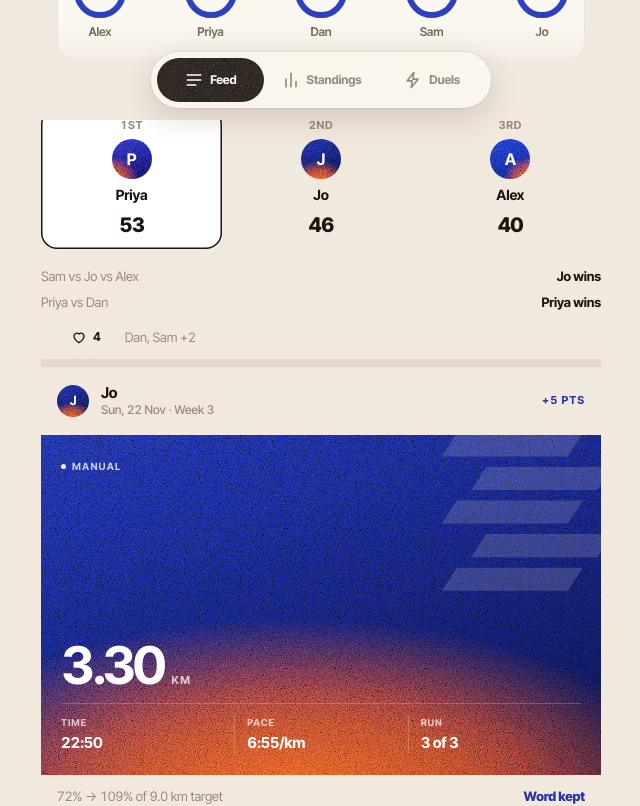
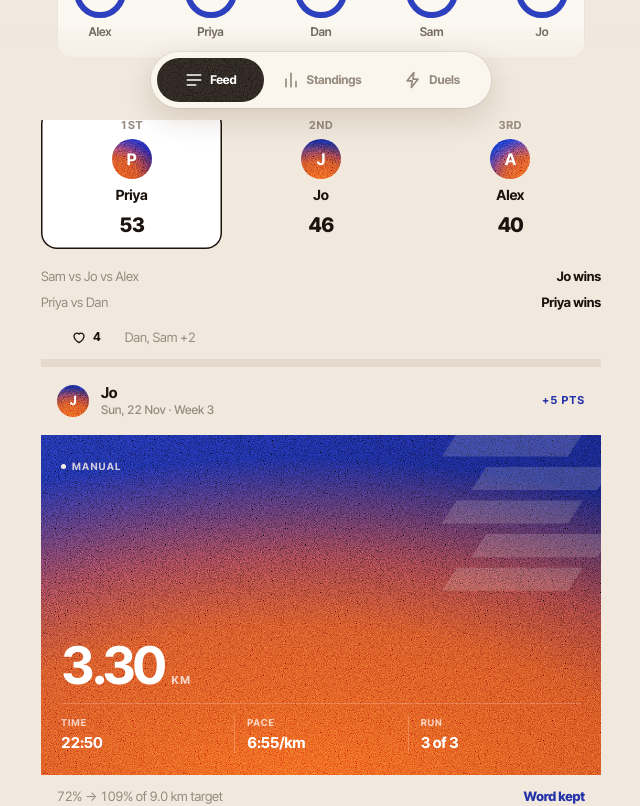
Before and after one commit to martinvekov/Running, a Next.js app in the folder apps/web/: page /demo in a window 1280 px wide. Shown: the part 680-1486 px from the top of the page, without its empty margins (319-959 px from the left). Built offline with nearby package versions, Linux system fonts and the light colour scheme.

Commit message:
Bigger orange glow on run cards
Co-Authored-By: Claude Sonnet 5.5 <noreply@anthropic.com>
Claude-Session: https://claude.ai/code/session_018gXhDAQfrrtNnQGncJjxsX

```diff
--- a/apps/web/app/globals.css
+++ b/apps/web/app/globals.css
@@ -2431,10 +2431,10 @@ button {
 .tone-0 {
   --g-base: linear-gradient(160deg, #1d38cc 0%, #162a96 55%, #0d1b6e 100%);
   --g-glow: radial-gradient(
-    95% 80% at 100% 100%,
+    140% 120% at 100% 100%,
     #f2581b 0%,
-    rgba(226, 80, 26, 0.72) 32%,
-    transparent 70%
+    rgba(226, 80, 26, 0.88) 45%,
+    transparent 88%
   );
   --g-shade: linear-gradient(transparent, transparent);
   --g-drop: rgba(22, 42, 150, 0.6);
@@ -2443,10 +2443,10 @@ button {
 .tone-1 {
   --g-base: linear-gradient(160deg, #2c30b4 0%, #1c1c7c 55%, #0f1052 100%);
   --g-glow: radial-gradient(
-    95% 80% at 0% 100%,
+    140% 120% at 0% 100%,
     #ee5018 0%,
-    rgba(220, 76, 24, 0.7) 32%,
-    transparent 70%
+    rgba(220, 76, 24, 0.88) 45%,
+    transparent 88%
   );
   --g-shade: linear-gradient(transparent, transparent);
   --g-drop: rgba(28, 28, 124, 0.6);
@@ -2467,10 +2467,10 @@ button {
 .tone-3 {
   --g-base: linear-gradient(160deg, #2072c4 0%, #174c94 55%, #0e2d60 100%);
   --g-glow: radial-gradient(
-    110% 80% at 80% 100%,
+    155% 120% at 80% 100%,
     #f05a1a 0%,
-    rgba(224, 78, 24, 0.7) 32%,
-    transparent 70%
+    rgba(224, 78, 24, 0.88) 45%,
+    transparent 88%
   );
   --g-shade: linear-gradient(transparent, transparent);
   --g-drop: rgba(23, 76, 148, 0.6);
@@ -2479,10 +2479,10 @@ button {
 .tone-4 {
   --g-base: linear-gradient(160deg, #1d2c8e 0%, #121c62 55%, #0a103c 100%);
   --g-glow: radial-gradient(
-    100% 75% at 45% 108%,
+    145% 115% at 45% 108%,
     #f2581b 0%,
-    rgba(226, 80, 26, 0.72) 34%,
-    transparent 72%
+    rgba(226, 80, 26, 0.88) 45%,
+    transparent 88%
   );
   --g-shade: linear-gradient(transparent, transparent);
   --g-drop: rgba(18, 28, 98, 0.6);
```
Also changed, not shown: 1 other file (tests, documents, lock files or other folders).
